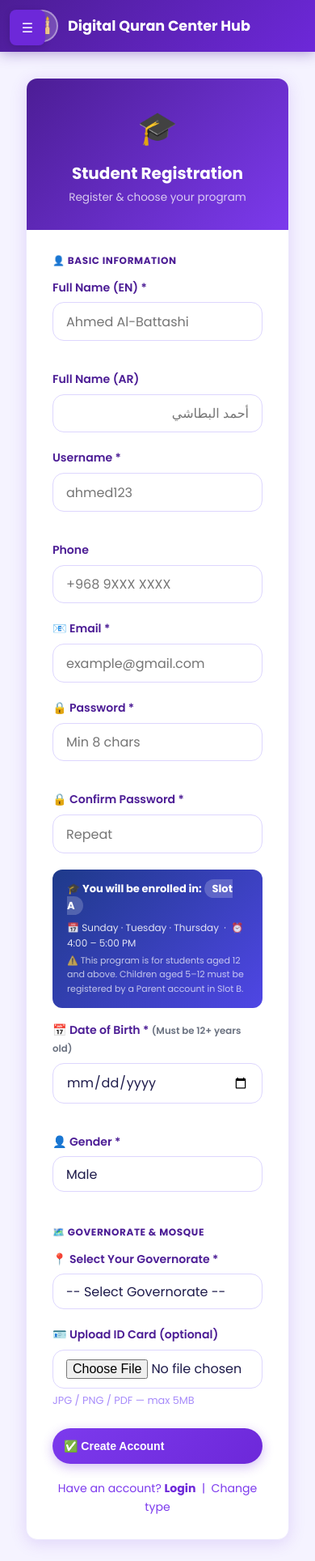
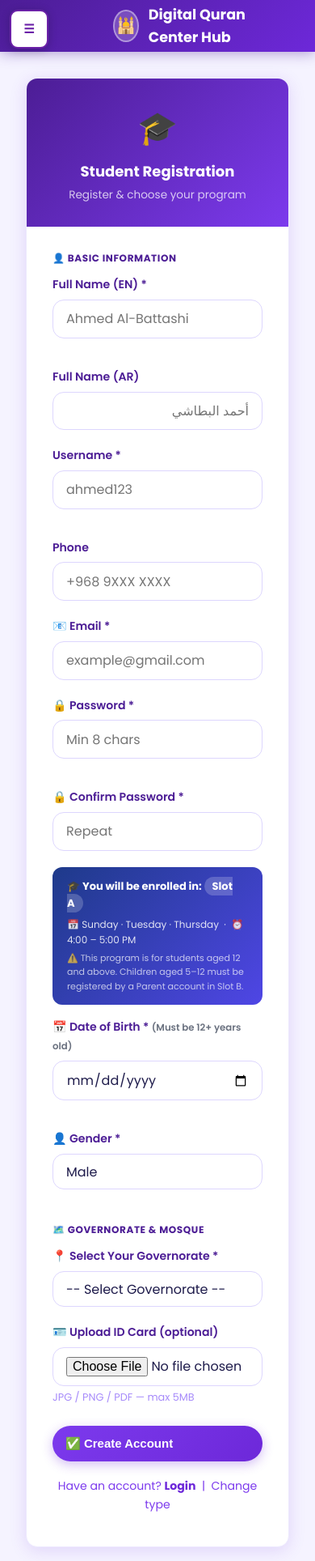
Before and after one commit to M03Allawati/quran-hub-v2, a PHP site: page /register.php?role=student&role_set=1 in a window 390 px wide. Shown: the top 1928 px of the page at 81% size. Run offline with PHP 8.4, Linux system fonts and the light colour scheme; data comes from the database, SQL or seed files in the repository.

Commit message:
Fix Basic Auth using Location + better mobile menu/CSS

```diff
--- a/css/responsive.css
+++ b/css/responsive.css
@@ -1,46 +1,50 @@
 /* ═══════════════════════════════════════════════════════════ */
-/* RESPONSIVE DESIGN - Mobile, Tablet, Desktop                  */
+/* RESPONSIVE V2 - Aggressive mobile fixes                     */
 /* ═══════════════════════════════════════════════════════════ */
 
-/* Reset for mobile */
 * { box-sizing: border-box; }
 
 html, body {
     overflow-x: hidden;
     -webkit-text-size-adjust: 100%;
+    margin: 0;
+    padding: 0;
 }
 
-/* Mobile menu toggle button */
+/* Mobile menu button */
 .mobile-menu-toggle {
     display: none;
     position: fixed;
     top: 12px;
     left: 12px;
-    z-index: 9999;
-    background: var(--green-main, #16a34a);
-    color: #fff;
-    border: none;
-    width: 44px;
-    height: 44px;
-    border-radius: 8px;
-    font-size: 22px;
+    z-index: 99999;
+    background: #fff;
+    color: #6b21a8;
+    border: 2px solid #6b21a8;
+    width: 48px;
+    height: 48px;
+    border-radius: 10px;
+    font-size: 24px;
+    font-weight: bold;
     cursor: pointer;
-    box-shadow: 0 2px 8px rgba(0,0,0,0.15);
+    box-shadow: 0 2px 12px rgba(0,0,0,0.2);
+    align-items: center;
+    justify-content: center;
+    padding: 0;
 }
 
-/* Sidebar overlay for mobile */
 .sidebar-overlay {
     display: none;
     position: fixed;
     top: 0; left: 0; right: 0; bottom: 0;
-    background: rgba(0,0,0,0.5);
-    z-index: 9990;
+    background: rgba(0,0,0,0.6);
+    z-index: 99990;
 }
 .sidebar-overlay.active {
-    display: block;
+    display: block !important;
 }
 
-/* ═══════════ TABLET (768px - 1024px) ═══════════ */
+/* ═══════════ TABLET ═══════════ */
 @media (max-width: 1024px) {
     .layout {
         grid-template-columns: 220px 1fr !important;
@@ -48,153 +52,148 @@ html, body {
     .main-content {
         padding: 16px !important;
     }
-    /* Auto-fit grids */
     [style*="grid-template-columns:repeat(4"] {
         grid-template-columns: repeat(2, 1fr) !important;
     }
     [style*="grid-template-columns:repeat(3"] {
         grid-template-columns: repeat(2, 1fr) !important;
     }
-    /* Tables become scrollable */
-    .table-responsive,
-    table {
-        display: block;
-        overflow-x: auto;
-        -webkit-overflow-scrolling: touch;
+    [style*="grid-template-columns:200px"] {
+        grid-template-columns: 180px 1fr !important;
     }
 }
 
-/* ═══════════ MOBILE (max 768px) ═══════════ */
+/* ═══════════ MOBILE ═══════════ */
 @media (max-width: 768px) {
-    /* Show hamburger button */
     .mobile-menu-toggle {
         display: flex !important;
-        align-items: center;
-        justify-content: center;
     }
 
-    /* Sidebar slides in from left */
+    /* Top nav adjustments for mobile menu button */
+    .top-nav, header, [class*="nav"] {
+        padding-left: 70px !important;
+    }
+
+    /* Hide right navigation links on mobile (Home, Mosques, Login etc) */
+    .top-nav-links,
+    .top-nav .nav-links,
+    nav .links {
+        display: none !important;
+    }
+
+    /* Sidebar slides in */
     .sidebar {
         display: block !important;
         position: fixed !important;
         top: 0;
-        left: -280px;
+        left: -300px;
         width: 280px !important;
-        height: 100vh;
-        z-index: 9995;
+        height: 100vh !important;
+        z-index: 99995;
         overflow-y: auto;
         transition: left 0.3s ease;
-        background: #fff;
-        box-shadow: 2px 0 8px rgba(0,0,0,0.1);
+        background: #fff !important;
+        box-shadow: 4px 0 16px rgba(0,0,0,0.15);
+        padding: 60px 16px 20px 16px !important;
     }
     .sidebar.mobile-open {
         left: 0 !important;
     }
 
-    /* Layout becomes single column */
+    /* Layout single column */
     .layout {
         display: block !important;
-        grid-template-columns: none !important;
+        grid-template-columns: 1fr !important;
     }
     .main-content {
-        padding: 60px 12px 16px 12px !important;
+        padding: 80px 12px 20px 12px !important;
         margin: 0 !important;
+        width: 100% !important;
+        max-width: 100% !important;
+    }
+
+    /* All grids → 1 column */
+    [style*="grid-template-columns:repeat(4"],
+    [style*="grid-template-columns:repeat(3"],
+    [style*="grid-template-columns:repeat(auto-fill"] {
+        grid-template-columns: repeat(2, 1fr) !important;
+        gap: 8px !important;
+    }
+    [style*="grid-template-columns:200px"],
+    [style*="grid-template-columns:240px"],
+    [style*="grid-template-columns:220px"] {
+        grid-template-columns: 1fr !important;
+    }
+
+    /* Cards and boxes */
+    .card, .stat-card, [class*="card"] {
+        margin-bottom: 12px;
         width: 100% !important;
     }
 
-    /* All grids become 1 or 2 columns */
-    [style*="grid-template-columns:repeat(4"] {
-        grid-template-columns: repeat(2, 1fr) !important;
-        gap: 8px !important;
+    /* Forms */
+    input, select, textarea {
+        font-size: 16px !important;
+        min-height: 44px;
+        width: 100% !important;
     }
-    [style*="grid-template-columns:repeat(3"] {
-        grid-template-columns: 1fr !important;
-    }
-    [style*="grid-template-columns:repeat(auto-fill"] {
-        grid-template-columns: 1fr !important;
-    }
-    [style*="grid-template-columns:200px"],
-    [style*="grid-template-columns:240px"] {
-        grid-template-columns: 1fr !important;
+    button, .btn {
+        min-height: 44px !important;
+        font-size: 15px !important;
+        padding: 10px 16px !important;
     }
 
-    /* Header adjustments */
-    .top-nav, .header {
-        padding: 8px 12px !important;
-    }
-    .top-nav h1, .header h1 {
-        font-size: 16px !important;
+    /* Login page specific - make it fit */
+    [style*="max-width:400px"],
+    [style*="max-width: 400px"] {
+        max-width: 100% !important;
     }
 
-    /* Form elements - bigger touch targets */
-    input, select, textarea, button {
-        font-size: 16px !important; /* Prevents iOS zoom */
-        min-height: 44px;
-    }
-    .btn {
-        padding: 10px 14px !important;
-        font-size: 14px !important;
-    }
-    .btn-sm {
-        min-height: 36px !important;
-    }
+    /* Headings */
+    h1 { font-size: 22px !important; }
+    h2 { font-size: 18px !important; }
+    h3 { font-size: 16px !important; }
 
-    /* Cards take full width */
-    .card, .stat-card {
-        margin-bottom: 12px;
-    }
-
-    /* Modals fullscreen on mobile */
-    .modal {
-        margin: 0 !important;
-        width: 100% !important;
-        max-width: 100% !important;
-        height: 100vh;
-        border-radius: 0 !important;
-    }
-
-    /* Tables horizontal scroll */
+    /* Tables scroll */
     table {
-        font-size: 13px;
         display: block;
         overflow-x: auto;
         white-space: nowrap;
+        font-size: 13px;
         -webkit-overflow-scrolling: touch;
     }
 
-    /* Hide non-essential elements on mobile */
-    .hide-mobile {
-        display: none !important;
-    }
-
-    /* Stack flex items */
-    [style*="display:flex"][style*="gap"] {
+    /* Flex wrap */
+    [style*="display:flex"] {
         flex-wrap: wrap !important;
     }
 }
 
-/* ═══════════ SMALL MOBILE (max 480px) ═══════════ */
 @media (max-width: 480px) {
     [style*="grid-template-columns:repeat(2"] {
         grid-template-columns: 1fr !important;
     }
-    h1 { font-size: 20px !important; }
-    h2 { font-size: 18px !important; }
-    .main-content {
-        padding: 60px 8px 12px 8px !important;
-    }
+    h1 { font-size: 18px !important; }
+    .main-content { padding: 70px 8px 16px 8px !important; }
 }
 
-/* ═══════════ RTL fixes ═══════════ */
+/* RTL */
 [dir="rtl"] .mobile-menu-toggle {
     left: auto;
     right: 12px;
 }
 [dir="rtl"] .sidebar {
     left: auto;
-    right: -280px;
+    right: -300px;
 }
 [dir="rtl"] .sidebar.mobile-open {
     left: auto !important;
     right: 0 !important;
 }
+@media (max-width: 768px) {
+    [dir="rtl"] .top-nav,
+    [dir="rtl"] header {
+        padding-left: 16px !important;
+        padding-right: 70px !important;
+    }
+}
```
Also changed, not shown: js/mobile-menu.js (+47 -25 lines), 1 other file.
